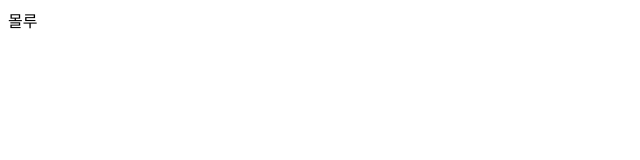
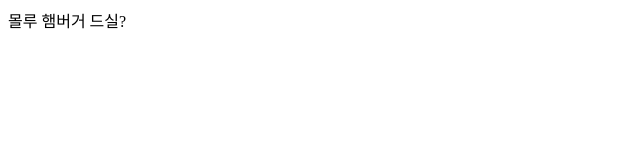
Before and after one commit to move-to-next/hashswan, a plain HTML site: page index.html in a window 1280 px wide. Shown: the whole page, without its empty margins (0-640 px from the left). Drawn offline with Linux system fonts and the light colour scheme.

Commit message:
햄버거 드실? #1

```diff
--- a/index.html
+++ b/index.html
@@ -6,6 +6,6 @@
     <title>Document</title>
 </head>
 <body>
-    몰루
+    몰루 햄버거 드실?
 </body>
 </html>
```
